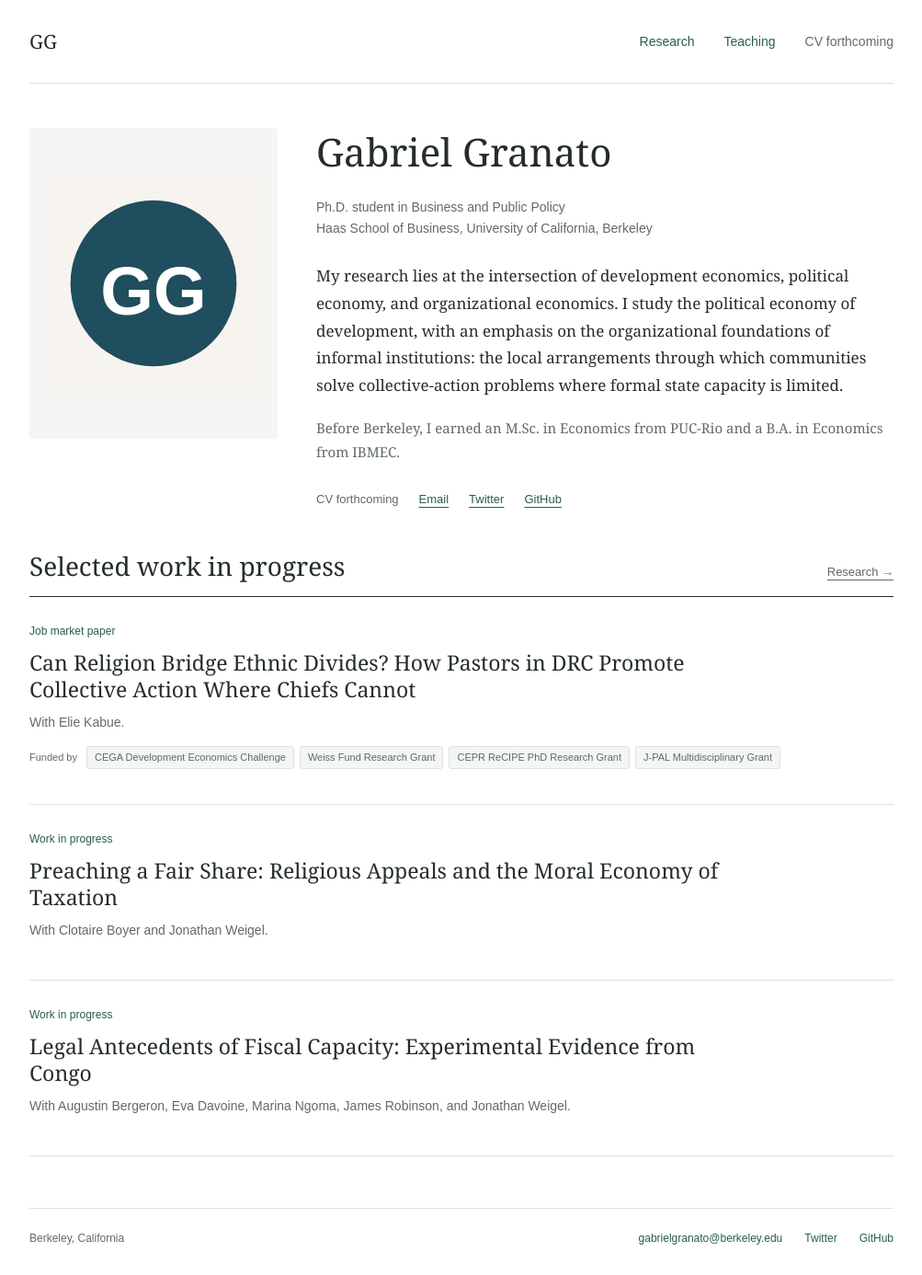
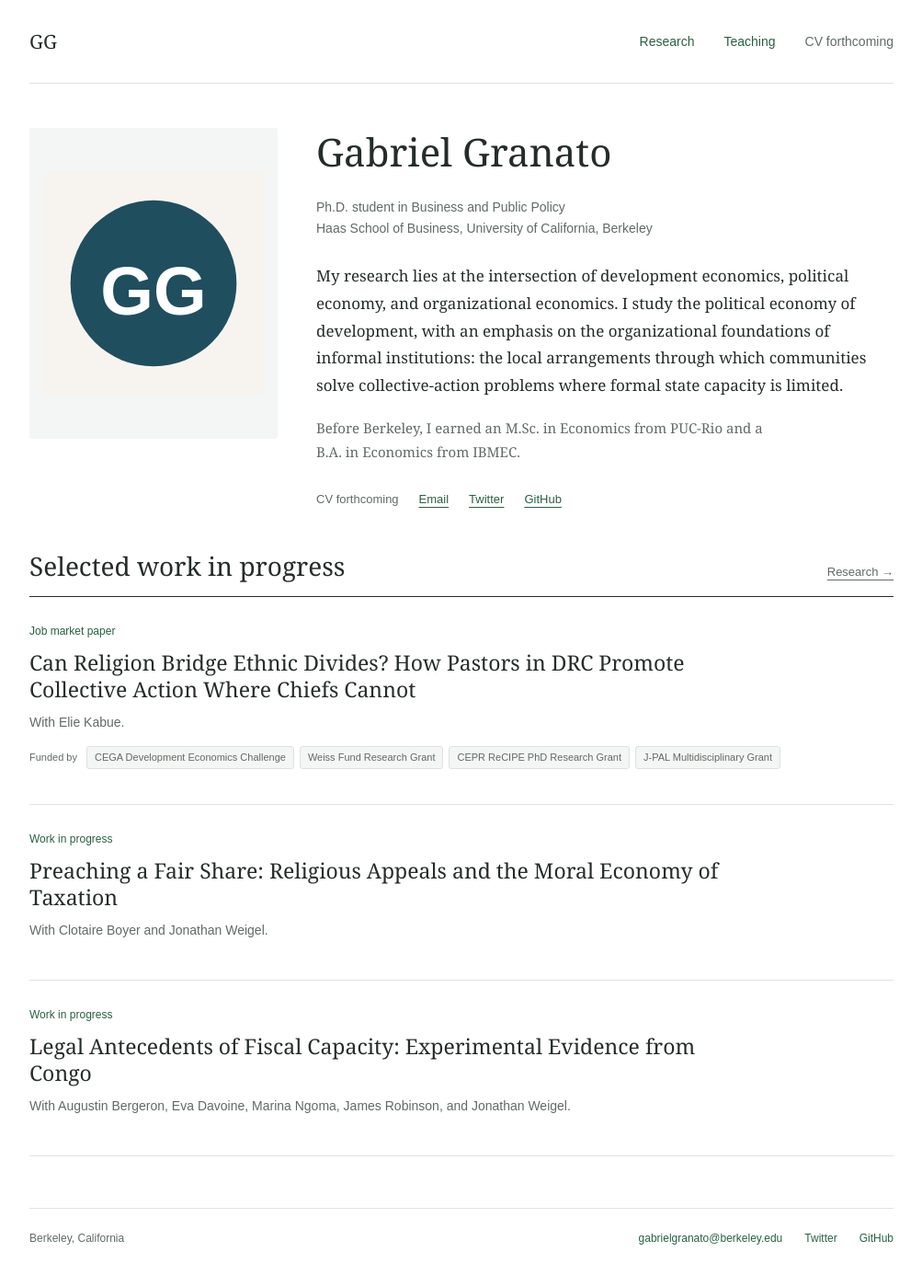
Before and after one commit to gabrielgranato/gabrielgranato.github.io, a Jekyll site: the page built from _pages/about.md, in a window 1280 px wide. Shown: the whole page at 92% size, without its empty margins (138-1141 px from the left). Built offline with Jekyll 4.4.1, drawn with Linux system fonts in a browser that asks for light colours.

Commit message:
Keep undergraduate degree together in biography

```diff
--- a/_pages/about.md
+++ b/_pages/about.md
@@ -18,7 +18,7 @@ redirect_from:
 
 My research lies at the intersection of development economics, political economy, and organizational economics. I study the political economy of development, with an emphasis on the organizational foundations of informal institutions: the local arrangements through which communities solve collective-action problems where formal state capacity is limited.
 
-<p class="education">Before Berkeley, I earned an M.Sc. in Economics from PUC-Rio and a B.A. in Economics from IBMEC.</p>
+<p class="education">Before Berkeley, I earned an M.Sc. in Economics from PUC-Rio and a <span class="education-degree">B.A. in Economics from IBMEC.</span></p>
 
 <div class="profile-links"><span class="cv-placeholder">CV forthcoming</span><a href="mailto:gabrielgranato@berkeley.edu">Email</a><a href="https://twitter.com/gabrielsgranato">Twitter</a><a href="https://github.com/gabrielgranato">GitHub</a></div>
 
--- a/assets/css/classic.css
+++ b/assets/css/classic.css
@@ -33,7 +33,8 @@
 .profile-photo { display: block; width: 270px; height: 338px; object-fit: cover; border-radius: 3px; background: var(--soft); }
 .profile-photo.is-placeholder { object-fit: contain; padding: 14px; }
 .profile-text .affiliation { font: 14px/1.7 Arial, sans-serif; color: var(--muted); margin: 0 0 24px; }
-.profile-text .education { color: var(--muted); font-size: 15px; }
+.profile-text .education { color: var(--muted); font-size: 15px; text-wrap: pretty; }
+.education-degree { white-space: nowrap; }
 .profile-links { display: flex; flex-wrap: wrap; gap: 22px; font: 13px/1.5 Arial, sans-serif; margin-top: 24px; }
 .profile-links a { padding-block: 5px; }
 .profile-links .cv-placeholder { padding-block: 5px; }
```
